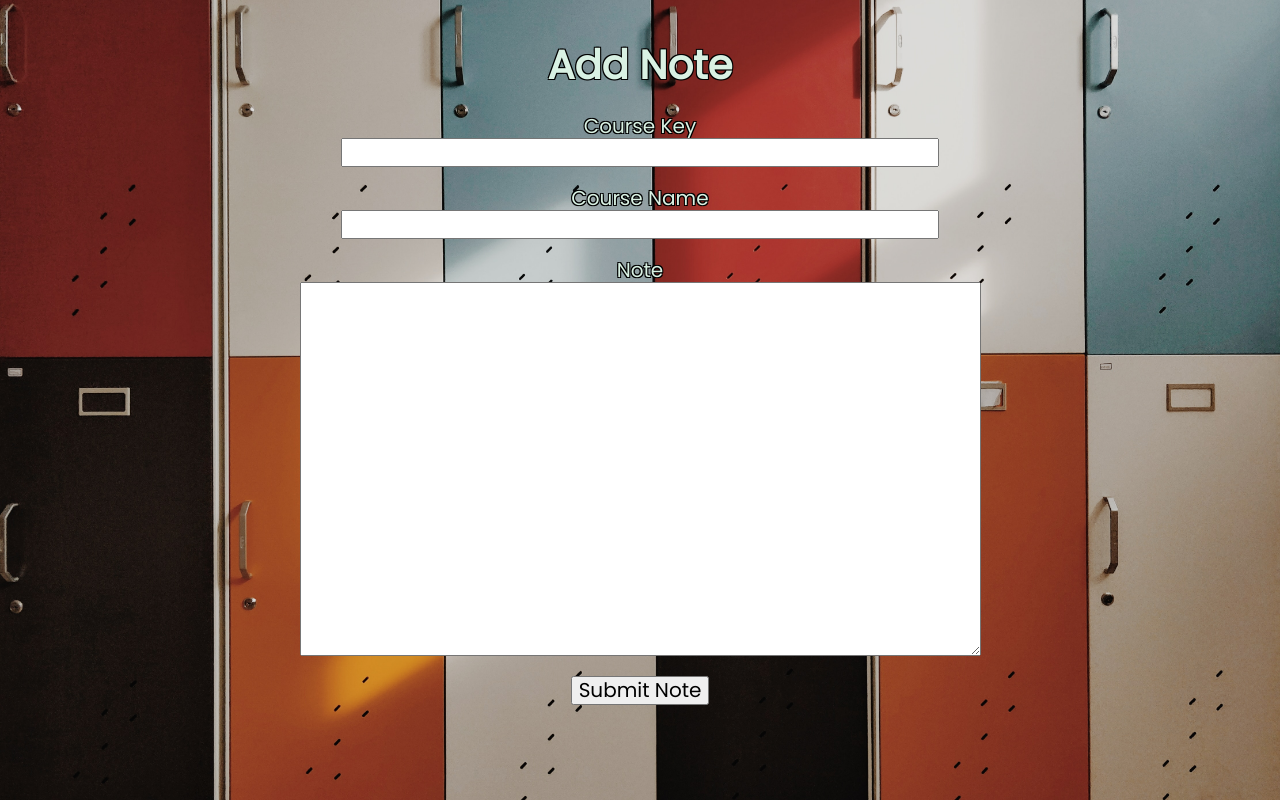
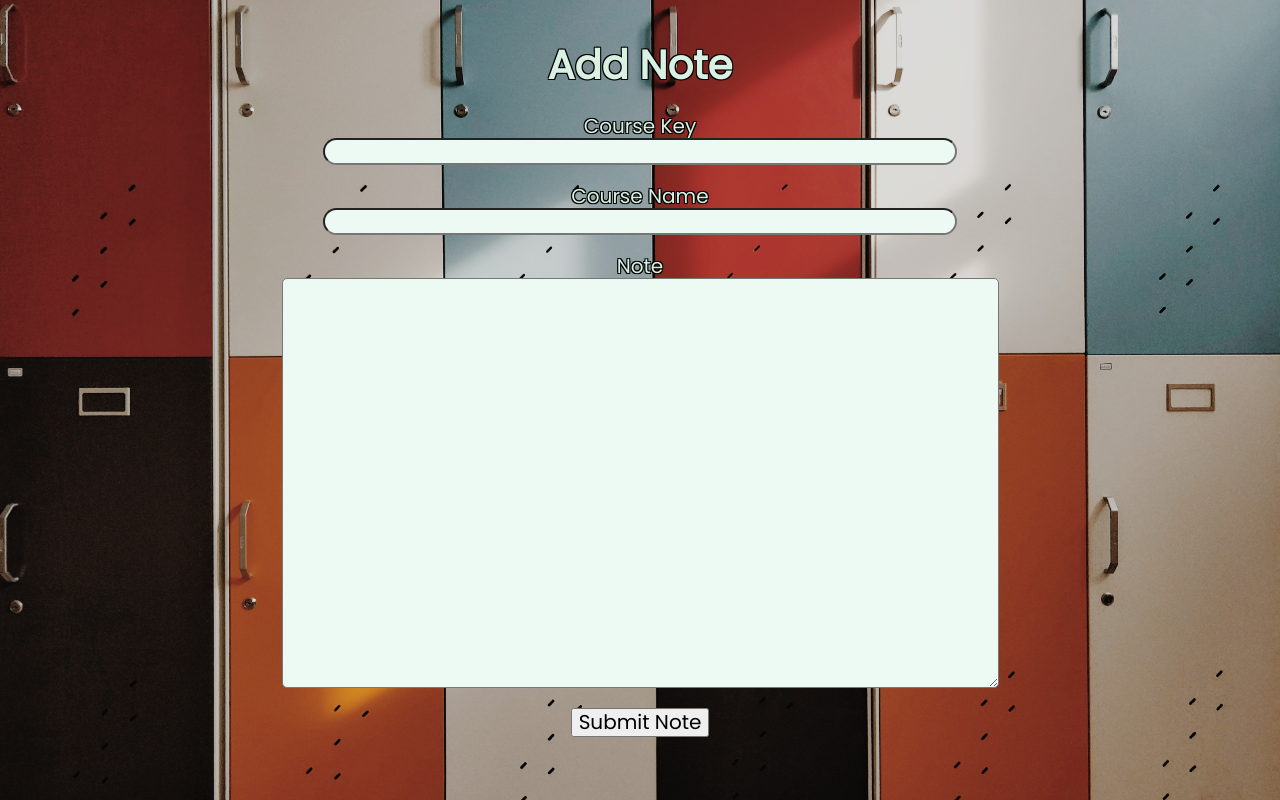
Before and after one commit to billbai0102/ZipNote, a Flask app: page /add_note in a window 1280 px wide. Run offline with Flask 2, Linux system fonts and the light colour scheme.

Commit message:
Formatted Inputs and Fonts

```diff
--- a/static/styles/main.css
+++ b/static/styles/main.css
@@ -331,6 +331,22 @@ progress {
  */
 textarea {
     overflow: auto;
+	border-radius: 5px;
+	background-color:#edfaf3;
+	placeholder: "SHIT";
+	padding: 1em 1em 1em 1em;
+}
+
+#course_key {
+	border-radius: 50px;
+	background-color:#edfaf3;
+	padding: 0em 1em 0em 1em;
+}
+
+#course_name {
+	border-radius: 50px;
+	background-color:#edfaf3;
+	padding: 0em 1em 0em 1em;
 }
 
 /**
@@ -964,7 +980,7 @@ form {
     width: 100%;
     white-space: nowrap;
     font-size: 20px;
-    color: #fff;
+    color: #00ff44;
     border: 0;
     cursor: pointer;
     position: relative;
@@ -972,6 +988,7 @@ form {
     background: #00ad5f;
     transition: all 0.2s ease-out, color 0.2s ease-out;
     font-weight: 300;
+	border-radius: 100px;
 }
 
 .s130 form .inner-form .input-field.third-wrap .btn-search:hover {
@@ -990,6 +1007,7 @@ form {
     text-shadow: -1px -1px 0 #000, 1px -1px 0 #000, -1px 1px 0 #000,
         1px 1px 0 #000;
     padding-left: 26px;
+
 }
 
 @media screen and (max-width: 992px) {
```
